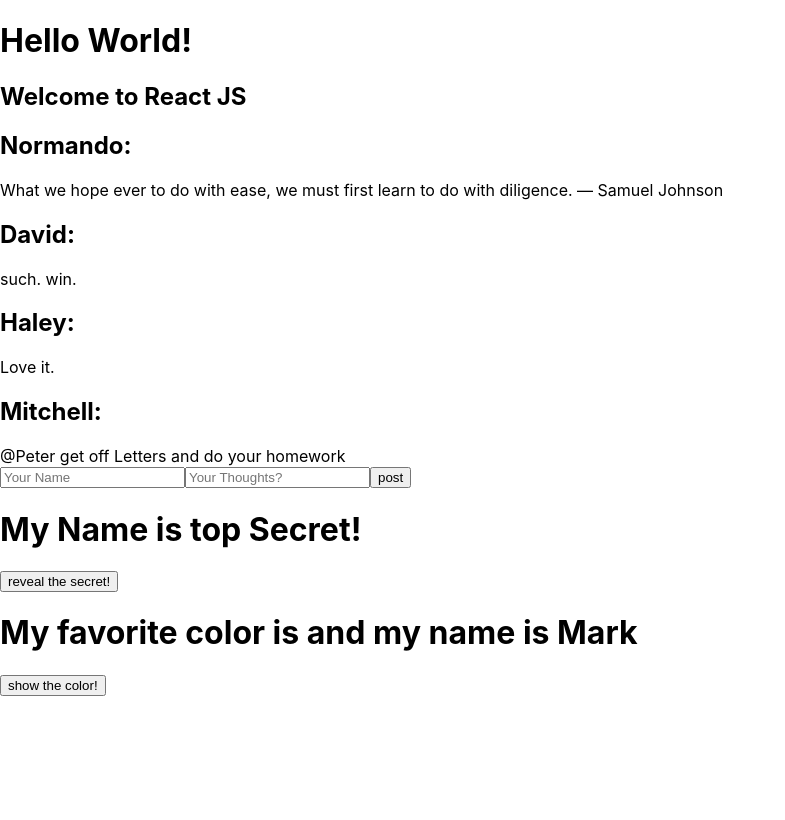
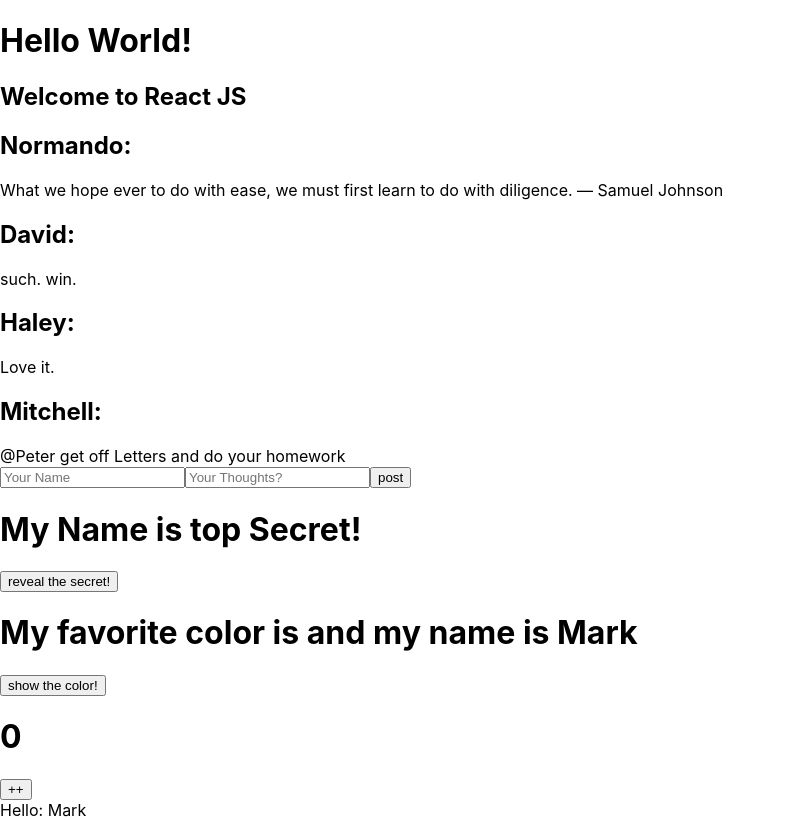
Before and after one commit to JavaTechnology9/React-JS, a React (Create React App) app in the folder react-app/: page / in a window 1280 px wide. Shown: the whole page, without its empty margins (0-785 px from the left). Built offline with nearby package versions, Linux system fonts and the light colour scheme.

Commit message:
Props and Stateless Component

```diff
--- /dev/null
+++ b/react-app/src/Props/Counter.js
@@ -0,0 +1,29 @@
+import React from "react";
+import PropTypes from "prop-types";
+export default class Counter extends React.Component{
+    static propTypes={
+        incrementBy: PropTypes.number.isRequired,
+        //onIncrement: PropTypes.func.isRequired
+    }
+    static defaultProp={
+        incrementBy:1
+    }
+    constructor(props){
+        super(props);
+        this.state={
+            count:0
+        }
+        this.onButtonClick=this.onButtonClick.bind(this);
+    }
+    onButtonClick(){
+        this.setState(function(prevState,props){
+            return {count: prevState.count+props.incrementBy}
+        });
+    }
+    render(){
+        return(<div>
+            <h1>{this.state.count}</h1>
+            <button onClick={this.onButtonClick}>++</button>
+        </div>)
+    }
+}
--- /dev/null
+++ b/react-app/src/Stateless-Component/Greeting.js
@@ -0,0 +1,11 @@
+import React from "react";
+import PropTypes from "prop-types";
+export default function Greeting(props){
+    return <div>Hello: {props.for}</div>
+}
+Greeting.proptype={
+    for: PropTypes.string.isRequired
+};
+Greeting.defaultProps={
+    for:'Friend'
+};
--- a/react-app/src/index.js
+++ b/react-app/src/index.js
@@ -6,7 +6,8 @@ import reportWebVitals from './reportWebVitals';
 import CommentBox from './WithJSX/CommentBox';
 import Secret from './State/Secret';
 import ShallowMerge from './State/ShallowMerge';
-
+import Counter from './Props/Counter';
+import Greeting from './Stateless-Component/Greeting'
 
 const root = ReactDOM.createRoot(document.getElementById('root'));
 const data = {
@@ -36,6 +37,8 @@ root.render(
     <CommentBox comments={data.comments} post={data.post}/>
     <Secret/>
     <ShallowMerge/>
+    <Counter incrementBy={10}/>
+    <Greeting for="Mark"/>
   </React.StrictMode>
 );
 // Initial commit
```
